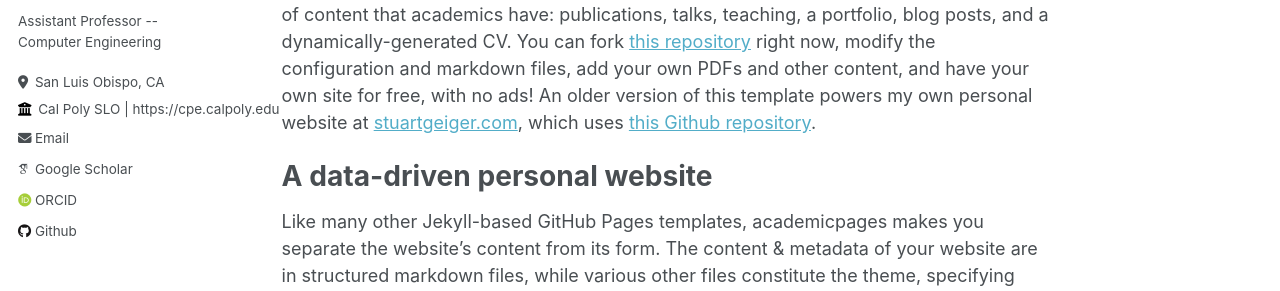
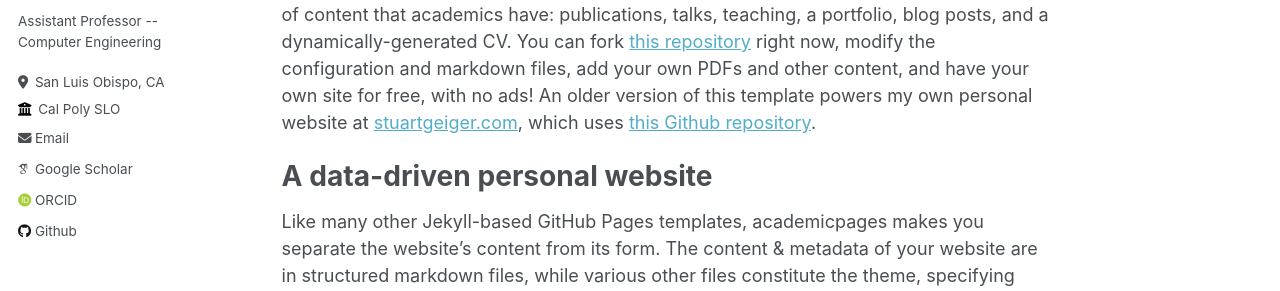
Before and after one commit to cdiazalvarenga/cdiazalvarenga.github.io, a Jekyll site: the page built from _pages/about.md, in a window 1280 px wide. Shown: the part 290-581 px from the top of the page. Built offline with Jekyll 4.4.1, drawn with Linux system fonts in a browser that asks for light colours; some web fonts are replaced.

Commit message:
Update author-profile.html

```diff
--- a/_includes/author-profile.html
+++ b/_includes/author-profile.html
@@ -28,7 +28,7 @@
         <li class="author__desktop"><i class="fa-solid fa-location-dot icon-pad-right" aria-hidden="true"></i>{{ author.location }}</li>
       {% endif %}
       {% if author.employer %}
-        <li class="author__desktop"><i class="fa fa-solid fa-building-columns icon-pad-right" aria-hidden="true"></i>{{ author.employer }}</li>
+        <li href="author__desktop"><i class="fa fa-solid fa-building-columns icon-pad-right" aria-hidden="true"></i>Cal Poly SLO</li> <!-- Edit to change the name. -->
       {% endif %}
       {% if author.uri %}
         <li><a href="{{ author.uri }}"><i class="fas fa-fw fa-link icon-pad-right" aria-hidden="true"></i>{{ site.data.ui-text[site.locale].website_label | default: "Website" }}</a></li>
```
